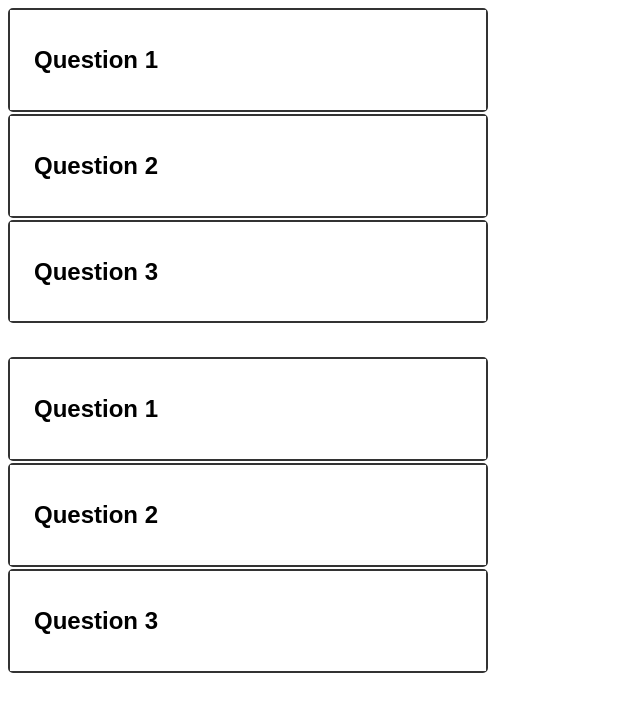
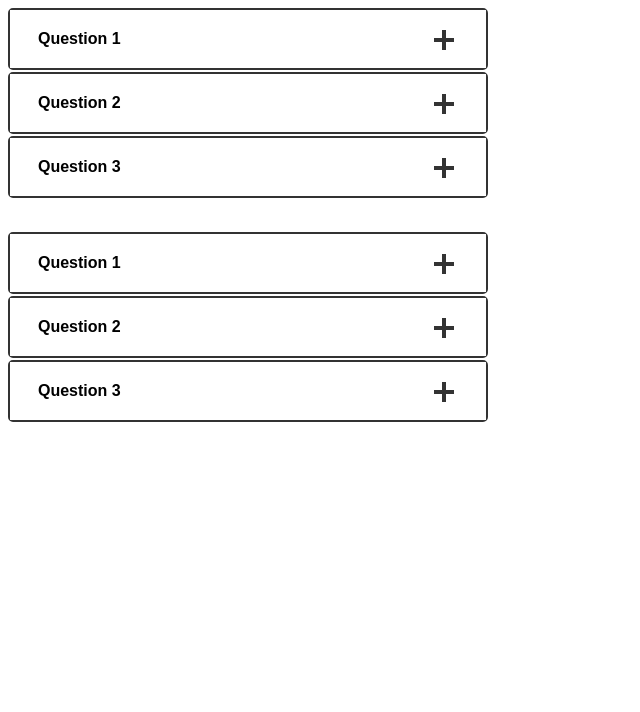
Before and after one commit to rayphelan/strata3, a website: page index.html in a window 1280 px wide. Shown: the whole page, without its empty margins (0-640 px from the left). Drawn offline with Linux system fonts and the light colour scheme.

Commit message:
Added basic accordion functionality

```diff
--- a/css/main.css
+++ b/css/main.css
@@ -55,6 +55,7 @@
   outline: none;
 }
 
+
 .accordion-trigger[aria-expanded="true"] {
   background: #e4e4e4;
 }
@@ -68,3 +69,43 @@
   border-style: none;
   background: white;
 }
+
+.accordion-title {
+  pointer-events: none;
+  padding: 0.25em;
+  margin: 0;
+  font-size: 1rem;
+}
+
+/* Accordion Icon */
+
+.accordion-icon {
+  pointer-events: none;
+  position: absolute;
+  right: 2em;
+  width: 20px;
+  height: 20px;
+}
+
+.accordion-icon:before, .accordion-icon:after {
+  content: "";
+  position: absolute;
+  background-color: #333333;
+  transition: transform 0.25s ease-out;
+}
+
+.accordion-icon:before {
+  top: 0;
+  left: 50%;
+  width: 4px;
+  height: 100%;
+  margin-left: -2px;
+}
+
+.accordion-icon:after {
+  top: 50%;
+  left: 0;
+  width: 100%;
+  height: 4px;
+  margin-top: -2px;
+}
--- a/js/AccordionGenerator.js
+++ b/js/AccordionGenerator.js
@@ -2,19 +2,15 @@ class AccordionGenerator {
 
   constructor(targetElement, contents) {
 
-    // Class variables
     this.targetElement = targetElement;
     this.contents = contents;
     this.uniqueId = '';
     this.html = '';
     this.option = '';
 
-    // Prepare HTML
     this.prepare();
-
   }
 
-  // Create section element
   section() {
     return `
       <section>
@@ -27,7 +23,6 @@ class AccordionGenerator {
     `
   }
 
-  // Create article element
   article() {
     return `
       <article id="article-${this.uniqueId}" role="region" aria-labelledby="acc-button-${this.uniqueId}" class="accordion-hidden">
@@ -38,7 +33,7 @@ class AccordionGenerator {
     `
   }
 
-  // Prepare html structure to load on page
+
   prepare() {
 
     this.contents.forEach((option, index) => {
@@ -59,13 +54,59 @@ class AccordionGenerator {
     document.getElementById(this.targetElement).innerHTML = `
     <div class="accordion" id="accordion-${this.targetElement}">${this.html}</div>
     `
+
+    this.activate();
   }
 
-  // Activate Accordion
   activate() {
 
+    let accordion = document.getElementById(`accordion-${this.targetElement}`);
+
+    // Listen for clicks
+    accordion.addEventListener('click', event => {
+
+      let target = event.target;
+
+      // If trigger was clicked
+      if (target.classList.contains('accordion-trigger')) {
+
+        // Active panel
+        let active = accordion.querySelector('[aria-expanded="true"]');
+
+        // Section to activate
+        let panel = document.getElementById(target.getAttribute('aria-controls'))
+
+        // close panel
+        if (active && active !== target) {
+
+          // Set expanded attribute to false
+          active.setAttribute('aria-expanded', 'false');
+
+          let activePanel = document.getElementById(active.getAttribute('aria-controls'));
+
+          // Hide the related panel
+          activePanel.classList.toggle('accordion-hidden');
+
+        }
+
+        // Set expanded to false on target
+        if (target.getAttribute('aria-expanded') == 'true') {
+          target.setAttribute('aria-expanded', 'false');
+        }
+        // Set expanded to true on target
+        else {
+          target.setAttribute('aria-expanded', 'true');
+        }
+
+        // Toggle visibility
+        panel.classList.toggle('accordion-hidden');
+
+        // Prevent default action
+        event.preventDefault();
+      }
+    });
+
   }
-
 }
 
 export { AccordionGenerator }
```
Also changed, not shown: index.html (+3 -0 lines), css/main.min.css.
